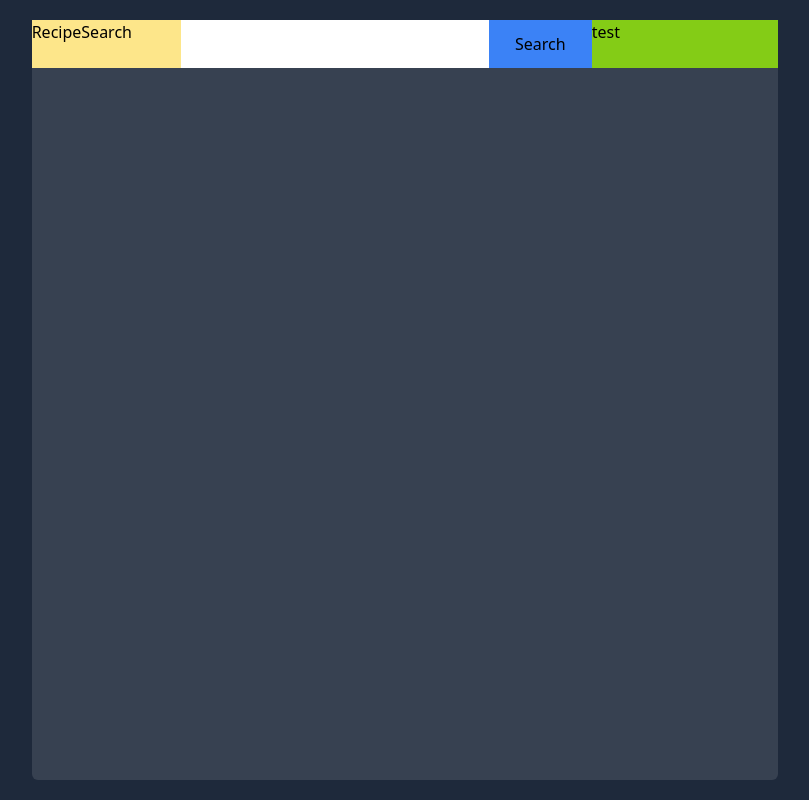
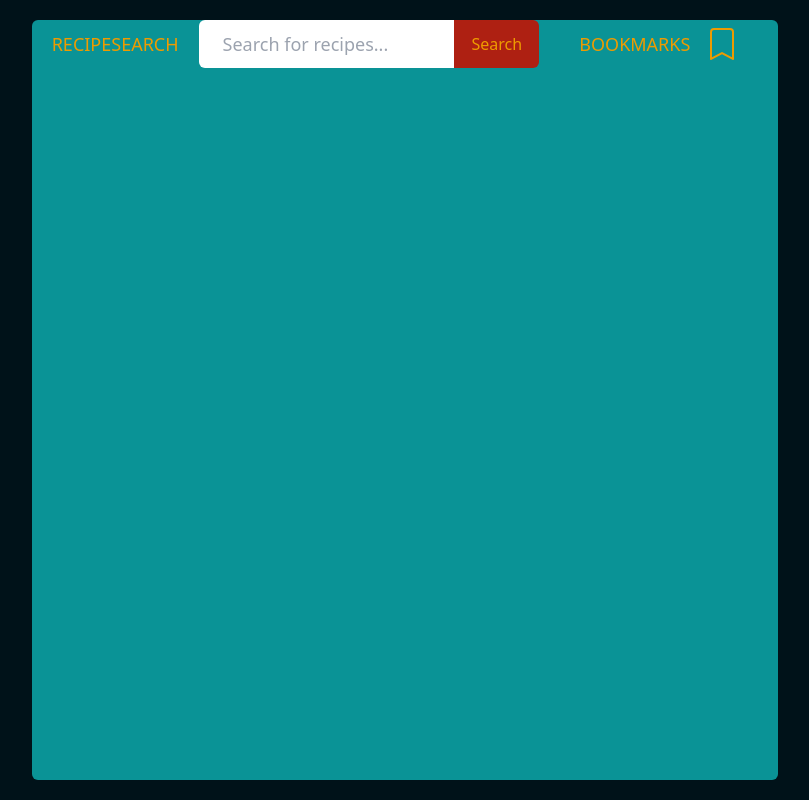
Before and after one commit to hefest42/tailwind-project, a React (Create React App) app: page / in a window 1280 px wide. Shown: the whole page, without its empty margins (235-1044 px from the left). Built offline with nearby package versions, Linux system fonts and the light colour scheme.

Commit message:
added custom palette & basic layout for SearchBar

```diff
--- a/package.json
+++ b/package.json
@@ -8,6 +8,7 @@
     "@testing-library/user-event": "^13.5.0",
     "react": "^18.2.0",
     "react-dom": "^18.2.0",
+    "react-icons": "^4.7.1",
     "react-scripts": "5.0.1",
     "web-vitals": "^2.1.4"
   },
--- a/src/App.js
+++ b/src/App.js
@@ -2,8 +2,8 @@ import SearchBar from "./components/SearchBar";
 
 function App() {
     return (
-        <div className="w-full h-screen bg-slate-800 flex justify-center items-center">
-            <div className="w-full h-full xl:w-7/12 xl:h-[95%] bg-gray-700 rounded-md">
+        <div className="w-full h-screen bg-background-black flex justify-center items-center">
+            <div className="w-full h-full xl:w-7/12 xl:h-[95%] bg-light-blue rounded-md">
                 <SearchBar />
             </div>
         </div>
--- a/src/components/SearchBar.js
+++ b/src/components/SearchBar.js
@@ -1,16 +1,35 @@
 import React from "react";
+
+import { BsBookmark } from "react-icons/bs";
 
 const SearchBar = () => {
     return (
         <div className="w-full h-12 bg-orange-400 flex flex-row">
-            <div className="w-[20%] h-full bg-amber-200">RecipeSearch</div>
+            <div className="text-dark-yellow px-5 h-full text-sm md:text-lg flex justify-center items-center">
+                <p className="hidden lg:block">RECIPESEARCH</p>
+                <div className="leading-4">
+                    <p className="block lg:hidden">RECIPE</p>
+                    <p className="block lg:hidden">SEARCH</p>
+                </div>
+            </div>
             <div className="flex-auto h-full flex flex-row justify-center bg-green-500">
                 <form className="w-full h-full">
-                    <input className="w-full h-full border-none outline-none px-2 xl:px-10  " type="text" />
+                    <input
+                        className="w-full h-full text-dark-yellow border-none outline-none px-2 xl:px-6 text-lg rounded-l-md"
+                        type="text"
+                        placeholder="Search for recipes..."
+                    />
                 </form>
-                <button className="w-4/12 bg-blue-500">Search</button>
+                <button className="w-4/12 bg-bright-red hover:bg-dark-red text-dark-yellow rounded-r-md">Search</button>
             </div>
-            <div className="w-auto xl:w-[25%] h-full bg-lime-500">test</div>
+            <div className="w-auto px-3 md:px-5 xl:px-10 h-full bg-lime-500 ">
+                <div className="h-full flex justify-center items-center cursor-pointer">
+                    <div className="hidden lg:block mr-4 text-lg text-dark-yellow">BOOKMARKS</div>
+                    <div>
+                        <BsBookmark className="text-dark-yellow w-6 h-6 md:w-8 md:h-8" />
+                    </div>
+                </div>
+            </div>
         </div>
     );
 };
--- a/tailwind.config.js
+++ b/tailwind.config.js
@@ -3,6 +3,18 @@ module.exports = {
     content: ["./src/**/*.{html,js}"],
     theme: {
         extend: {},
+        colors: {
+            "background-black": "#001219ff",
+            "dark-blue": "#005f73ff",
+            "light-blue": "#0a9396ff",
+            "lightest-blue": "#94d2bdff",
+            "medium-champagne": "#e9d8a6ff",
+            "dark-yellow": "#ee9b00ff",
+            "light-orange": "#ca6702ff",
+            "dark-orange": "#bb3e03ff",
+            "bright-red": "#ae2012ff",
+            "dark-red": "#9b2226ff",
+        },
     },
     plugins: [],
 };
```
Also changed, not shown: 1 other file (tests, documents, lock files or other folders).
